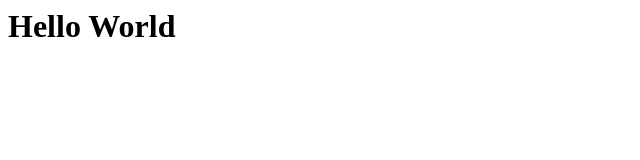
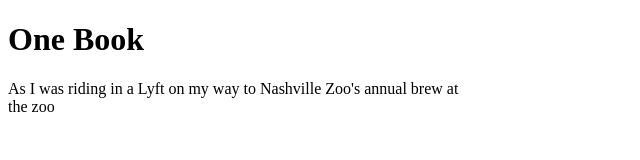
Before and after one commit to dchamb16/dchamb16.github.io, a plain HTML site: page index.html in a window 1280 px wide. Shown: the whole page, without its empty margins (0-640 px from the left). Drawn offline with Linux system fonts and the light colour scheme.

Commit message:
Adding Text

```diff
--- a/index.html
+++ b/index.html
@@ -1 +1,11 @@
-<h1>Hello World</h1>
+<!DOCTYPE html>
+<html>
+  <head>
+    <title>Dustin's Page</title>
+  </head>
+  <body>
+    <h1>One Book</h1>
+    <p>As I was riding in a Lyft on my way to Nashville Zoo's annual brew at<br>
+      the zoo</p>
+  </body>
+</html>
```
